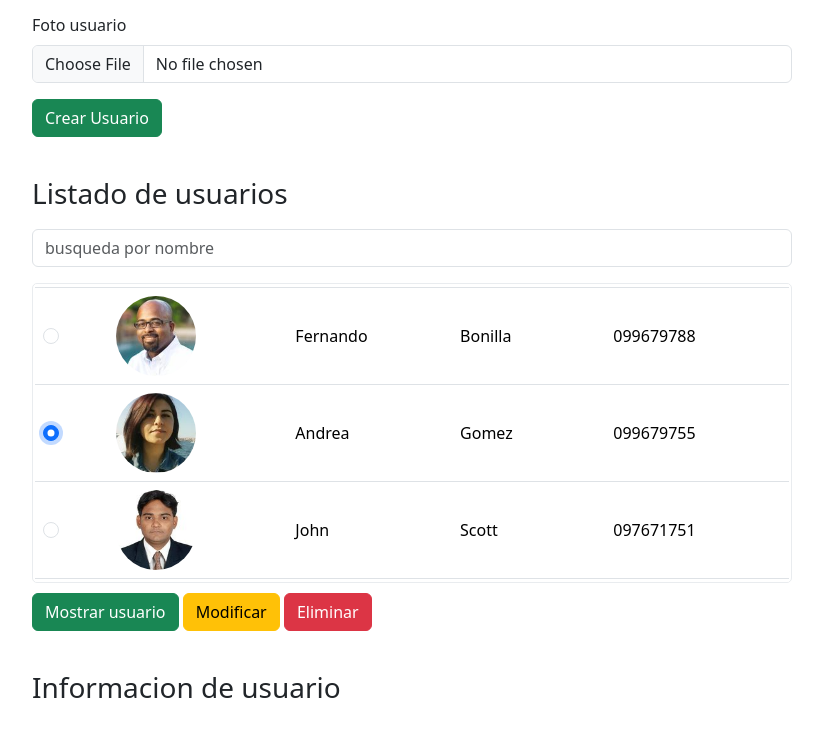
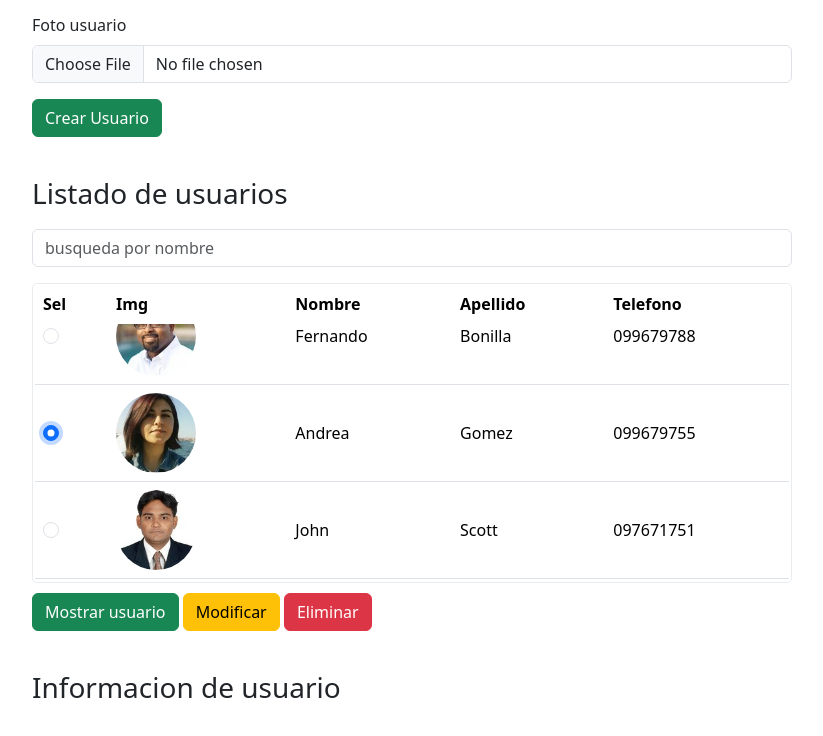
Before and after one commit to Fernando-Bonilla/Obligatorio-individual, a plain HTML site: page index.html in a window 1280 px wide. Both pictures are taken after a click on the radio button 279 px from the left and 777 px from the top of the page. Shown: the part 345-1081 px from the top of the page, without its empty margins (228-1051 px from the left). Drawn offline with nearby package versions, Linux system fonts and the light colour scheme.

Commit message:
thead of user table fixed, so now if you scroll down the thead is alwas fixed at the top

```diff
--- a/css/style.css
+++ b/css/style.css
@@ -57,7 +57,7 @@ td {
     margin-bottom: 10px;
     border: 1px solid #E9ECEF;
     border-radius: 5px;
-    padding: 2px;
+    padding: 0px 2px 2px 2px;
 
 }
 
@@ -74,6 +74,10 @@ td {
     border-radius: 10px;
 }
 
+thead {
+    position: sticky;
+    top: 0;
+}
 /*===== End Diseños de la scroll bar en el contenedor de lista de usuarios =====*/
 
 
--- a/js/index.js
+++ b/js/index.js
@@ -116,6 +116,7 @@ document.addEventListener("DOMContentLoaded", () => {
             input.classList.add('form-check-input');
             input.type = 'radio';
             input.name = 'flexRadioDefault';
+            input.addEventListener('click', checkOrUncheckInput);
 
             let tdImg = document.createElement('td');
             let imgUser = document.createElement('img');
@@ -143,11 +144,15 @@ document.addEventListener("DOMContentLoaded", () => {
         }
     }
 
+    function checkOrUncheckInput(){
+        //aca agregar un checkeo, si el input esta checked y recibe un click, deschequearlo
+    }
+
     let searchBarUser = document.getElementById('bar-search-user')
     searchBarUser.addEventListener('keyup', searchUser);
 
     function searchUser(){
-        console.log("entra")
+        //console.log("entra")
         let searchBarUserValue = document.getElementById('bar-search-user').value.toLowerCase();
 
         //usar metodo filter
```
